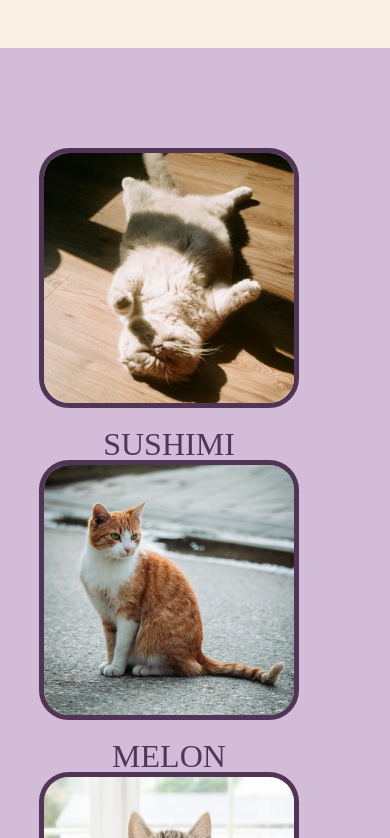
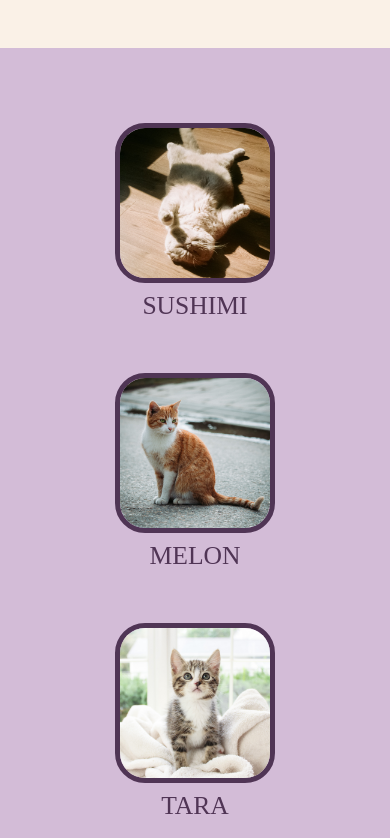
Before and after one commit to hugomanachem/ecole-chat-aube, a React (Vite) app: page /chats in a window 390 px wide. Shown: the part 1046-1884 px from the top of the page. Built offline with nearby package versions, Linux system fonts and the light colour scheme; a web font is replaced by a local one.

Commit message:
NosChats : Responsive ChatItem + ChatDetails

```diff
--- a/src/index.css
+++ b/src/index.css
@@ -465,7 +465,7 @@ input {
 #chats-grid-section {
   position: relative;
   width: 100%;
-  height: 1600px;
+  height: fit-content;
   display: flex;
   justify-content: center;
 }
@@ -475,6 +475,7 @@ input {
   display: flex;
   flex-direction: column;
   align-items: center;
+  margin: 50px 25px;
 }
 
 .chats-grid-item img {
@@ -669,6 +670,29 @@ h3 {
   .footer-links {
     justify-content: space-evenly;
   }
+
+  #chat-main-infos h3 {
+    font-size: 38.4px;
+  }
+
+  #chat-main-infos img {
+    width: 280px;
+    height: 280px;
+  }
+
+  #chat-detailed-infos p {
+    font-size: 12px;
+  }
+
+  #chat-details-container {
+    width: 75%;
+    height: fit-content;
+  }
+
+  #chat-detailed-infos {
+    width: 55%;
+    padding-top: 60px;
+  }
 }
 
 @media screen and (max-width: 1060px) {
@@ -805,4 +829,63 @@ h3 {
   #mobile-long-h1 {
     font-size: 70px;
   }
+
+  .chats-grid-item,
+  .chats-grid-item img {
+    width: 150px;
+    height: 150px;
+  }
+
+  #chats-grid-section {
+    height: fit-content;
+  }
+
+  .chats-grid-item {
+    margin: 50px 25px;
+  }
+
+  .chats-grid-item h4 {
+    font-size: 25.6px;
+  }
+
+  .chats-grid-item img {
+    margin-bottom: 10px;
+  }
+
+  #chat-details-body {
+    flex-direction: column;
+  }
+
+  #chat-main-infos {
+    width: 80%;
+    display: flex;
+    justify-content: space-between;
+    align-items: center;
+    flex-direction: row;
+    flex-wrap: wrap;
+  }
+
+  #chat-main-infos img {
+    width: 150px;
+    height: 150px;
+  }
+
+  #chat-detailed-infos {
+    padding-top: 10px;
+    width: 100%;
+  }
 }
+
+@media screen and (max-width: 520px) {
+  #chats-grid-body {
+    flex-direction: column;
+    align-items: center;
+    justify-content: center;
+    flex-wrap: nowrap;
+    margin-top: 25px;
+  }
+
+  #chat-details-container {
+    top: 50px;
+  }
+}
```
